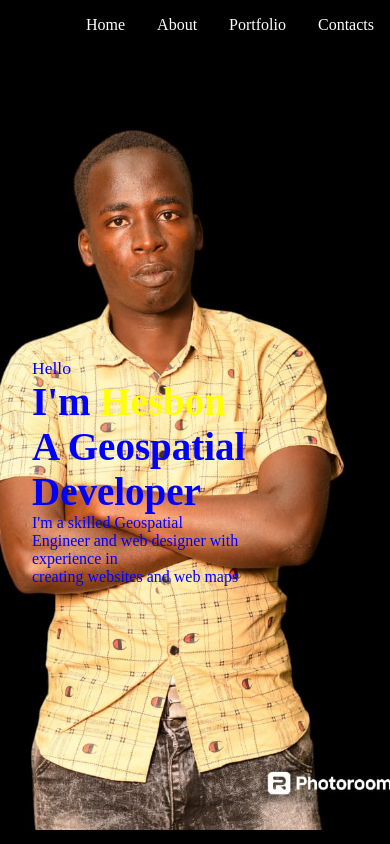
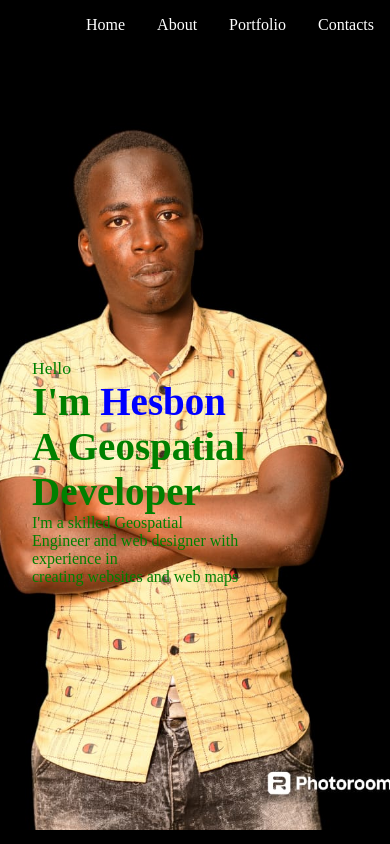
Before and after one commit to limoh653/myportfolio, a React (Create React App) app: page / in a window 390 px wide. Shown: the top 844 px of the page. Built offline with nearby package versions, Linux system fonts and the light colour scheme.

Commit message:
trying to find the perfect color

```diff
--- a/src/components/Intro.css
+++ b/src/components/Intro.css
@@ -48,6 +48,11 @@
 
 }
 #Home{
+    color:green;
+
+}
+.introName{
     color: blue;
+ }
+
 }
- }
```
